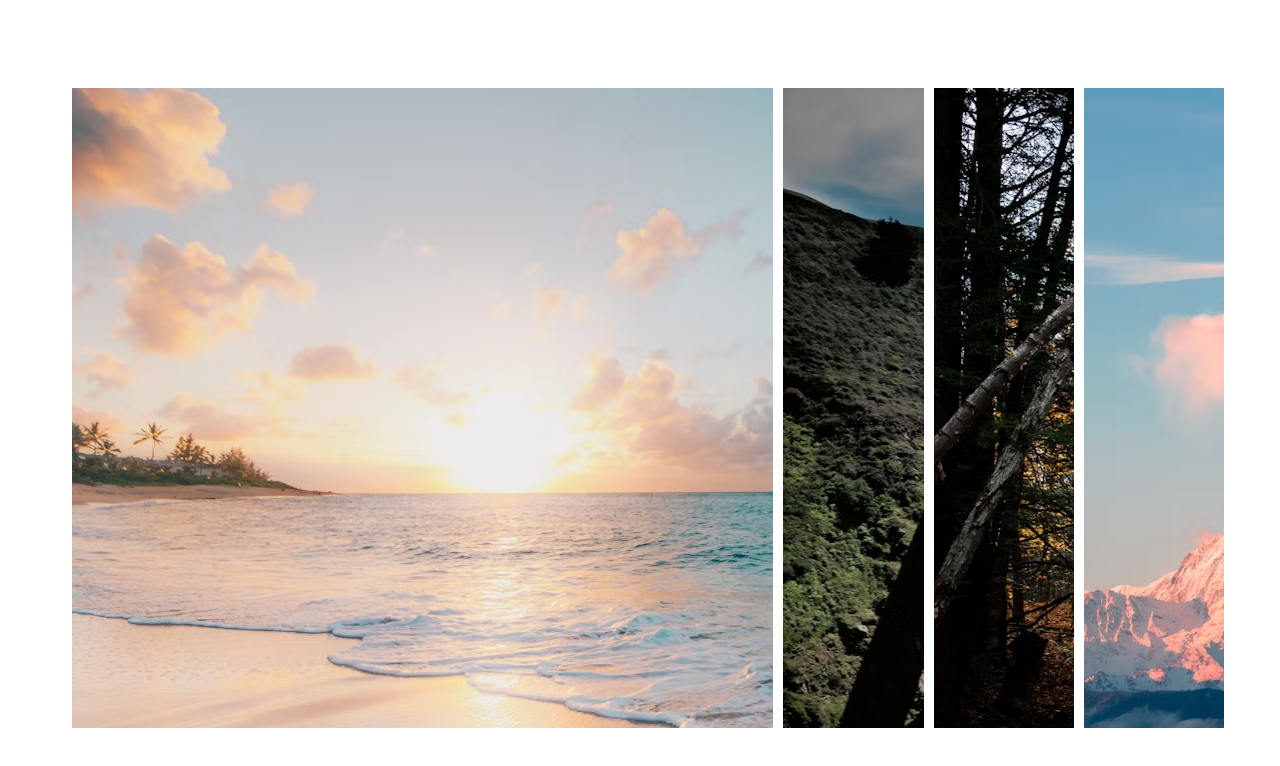
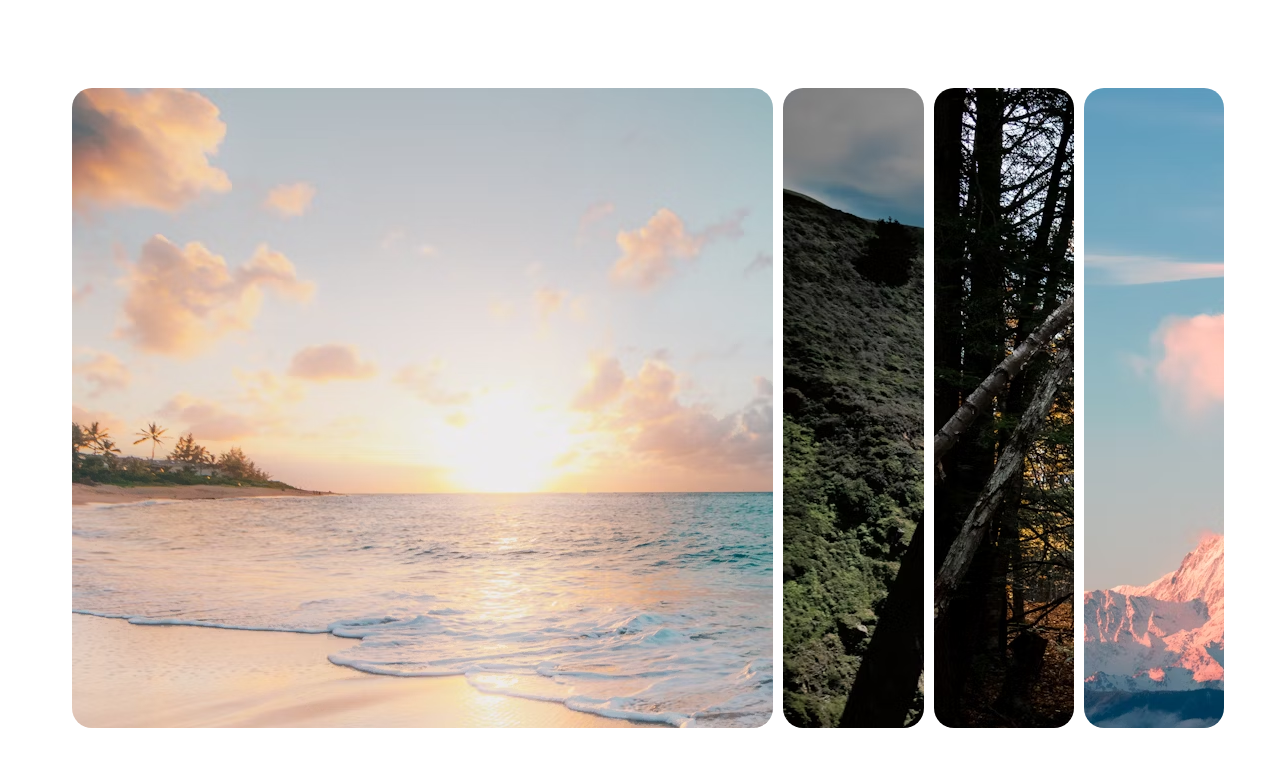
Before and after one commit to nk-on/Expanding-cards, a React (Vite) app: page / in a window 1280 px wide. Shown: the top 766 px of the page. Built offline with nearby package versions, Linux system fonts and the light colour scheme.

Commit message:
Style:adding border radius also adding animation to flex transtion

```diff
--- a/src/App.css
+++ b/src/App.css
@@ -13,6 +13,8 @@
     background-repeat: no-repeat;
     width: 25%;
     height: 80vh;
+    border-radius: 20px;
+    transition: flex 0.5s ease-in;
 }
 .Expanded{
     flex:5;
```
